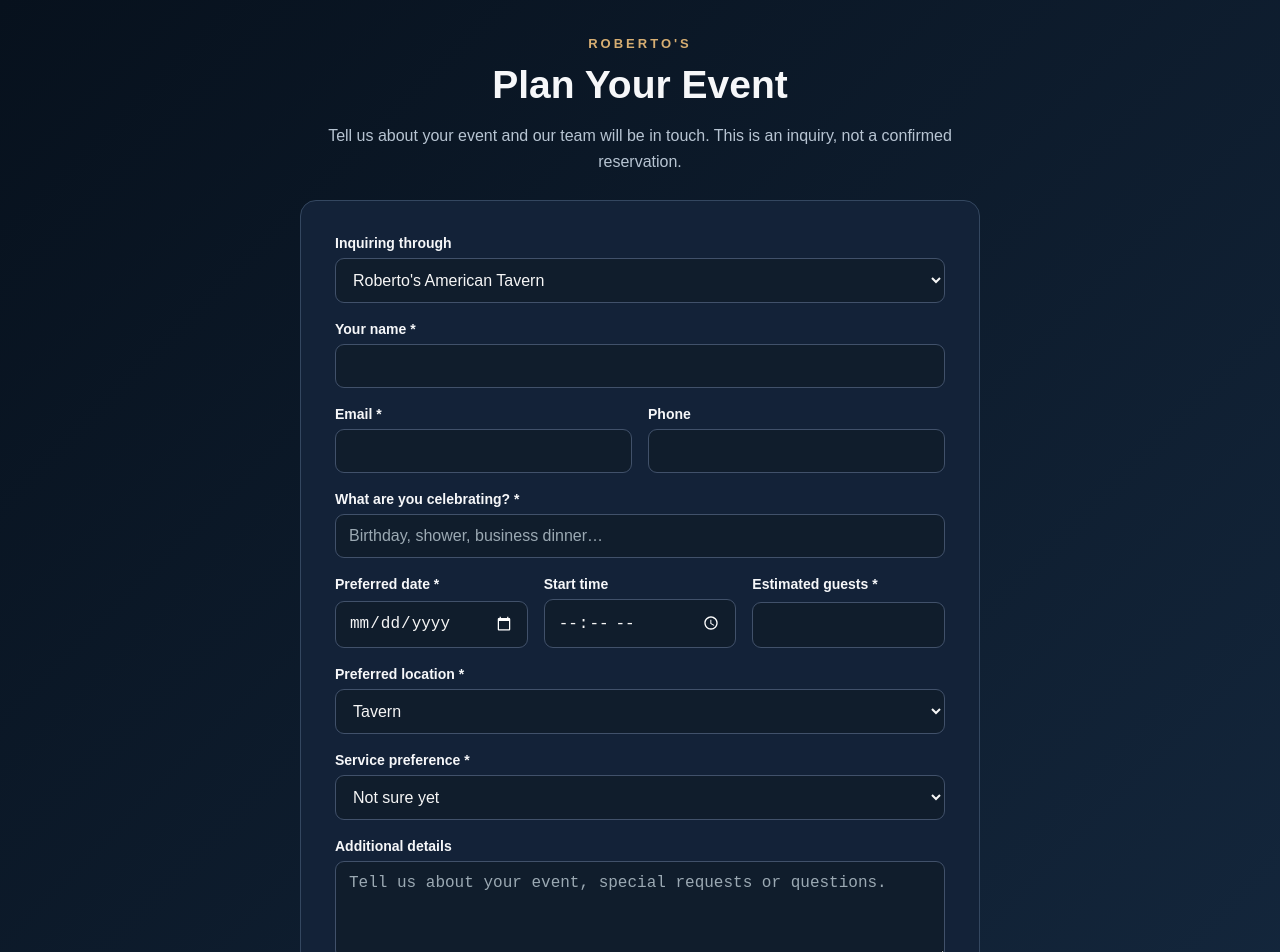
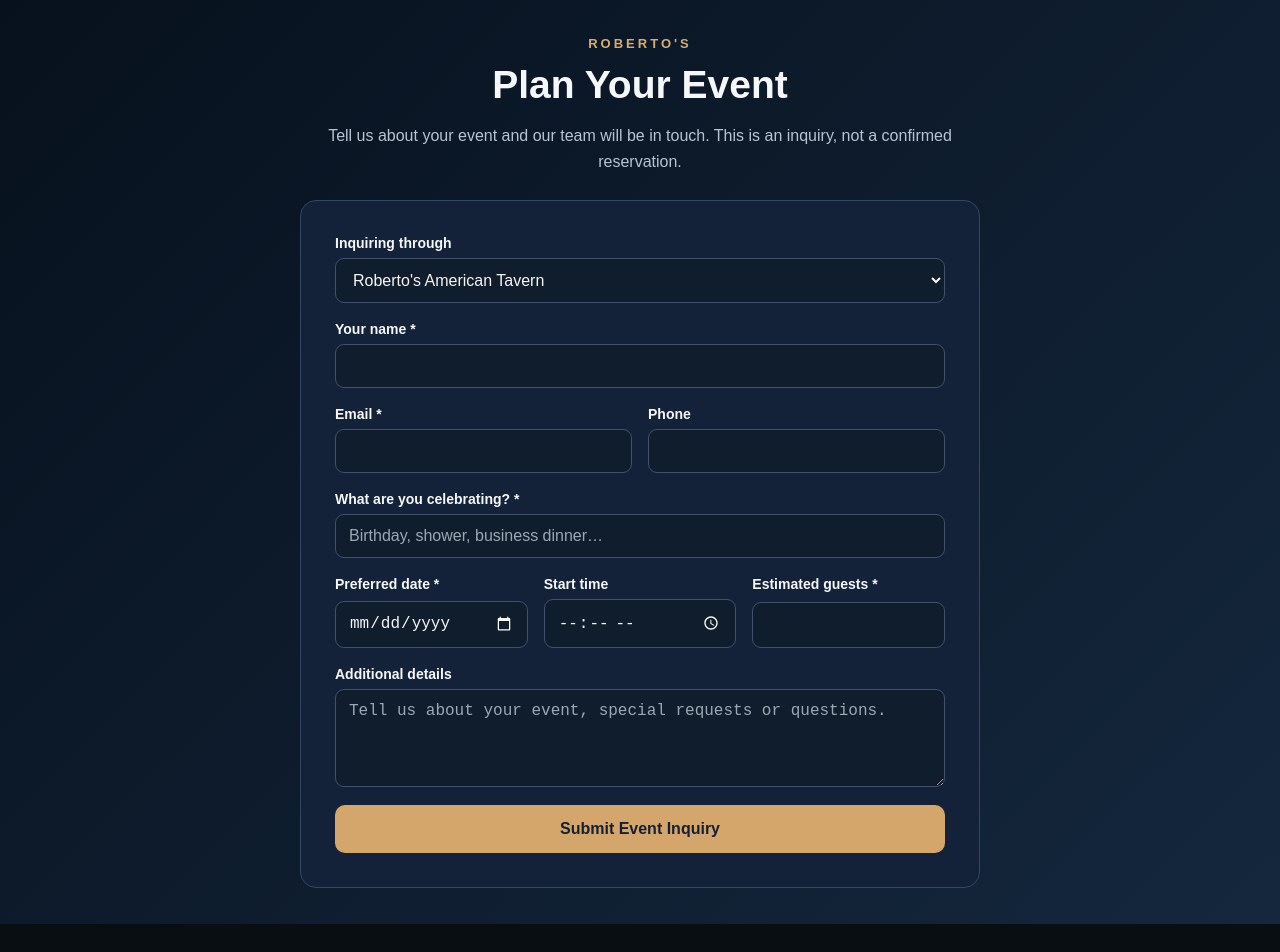
Before and after one commit to nateb112-web/Roberto-s-training, a Next.js app: page /event-inquiry in a window 1280 px wide. Shown: the top 952 px of the page. After the commit the page ends 924 px from the top, so only its background shows below. Built offline with nearby package versions, Linux system fonts and the light colour scheme.

Commit message:
Simplify public inquiry form by removing location and service preferences

```diff
--- a/app/event-inquiry/page.tsx
+++ b/app/event-inquiry/page.tsx
@@ -15,8 +15,6 @@ export default function InquiryPage(){
  <div style={{display:"grid",gridTemplateColumns:"repeat(auto-fit,minmax(220px,1fr))",gap:16}}><label style={label}>Email *<input name="email" type="email" required style={field}/></label><label style={label}>Phone<input name="phone" type="tel" style={field}/></label></div>
  <label style={label}>What are you celebrating? *<input name="eventType" required placeholder="Birthday, shower, business dinner…" style={field}/></label>
  <div style={{display:"grid",gridTemplateColumns:"repeat(auto-fit,minmax(180px,1fr))",gap:16}}><label style={label}>Preferred date *<input name="date" type="date" required style={field}/></label><label style={label}>Start time<input name="time" type="time" style={field}/></label><label style={label}>Estimated guests *<input name="guests" type="number" min="1" max="2000" required style={field}/></label></div>
- <label style={label}>Preferred location *<select name="location" required style={field}><option value="Tavern">Tavern</option><option value="Log Cabin">Log Cabin</option><option value="Not sure">Not sure yet</option></select></label>
- <label style={label}>Service preference *<select name="service" required style={field}><option value="unsure">Not sure yet</option><option value="buffet">Buffet</option><option value="off_menu">Off Menu</option><option value="catering_offsite">Catering Offsite</option><option value="delivery">Delivery</option><option value="pickup">Pickup</option></select></label>
  <label style={label}>Additional details<textarea name="notes" rows={4} maxLength={2000} placeholder="Tell us about your event, special requests or questions." style={{...field,resize:"vertical"}}/></label>
  <label style={{position:"absolute",left:"-9999px"}} aria-hidden="true">Leave blank<input name="website" tabIndex={-1} autoComplete="off"/></label>
  {error&&<p role="alert" style={{color:"#ffb5b5",margin:0}}>{error}</p>}
```
